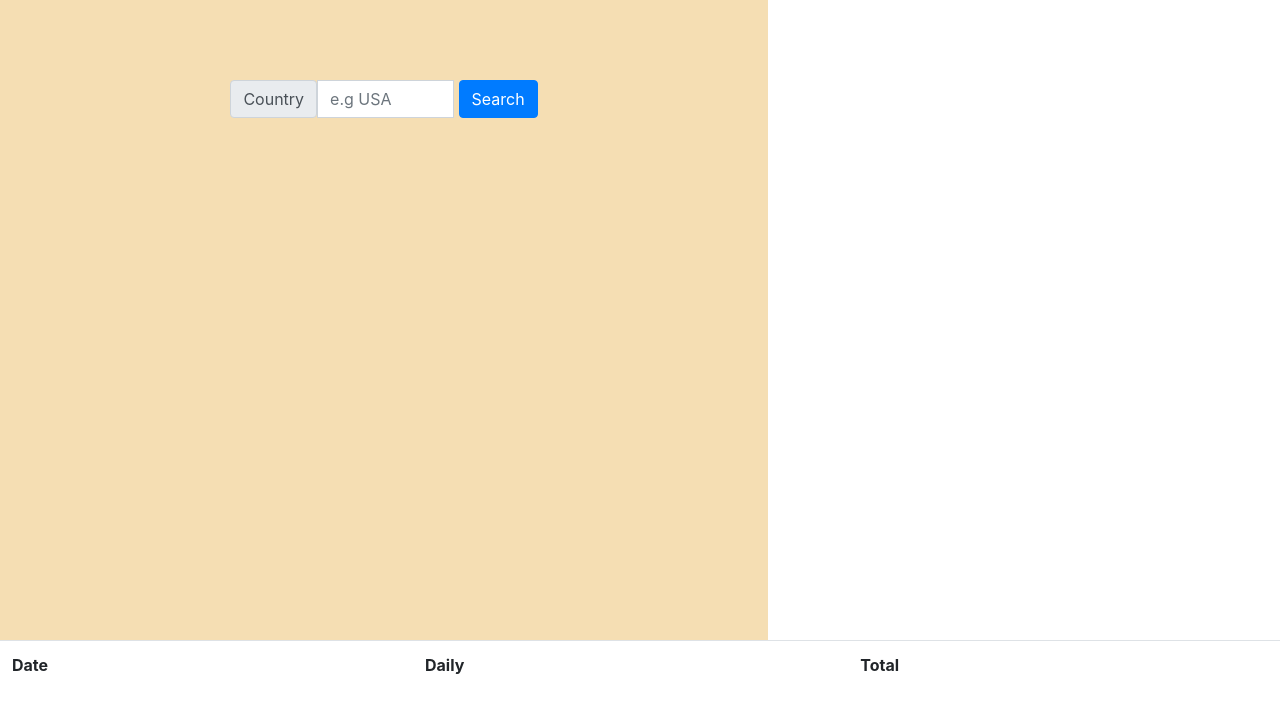
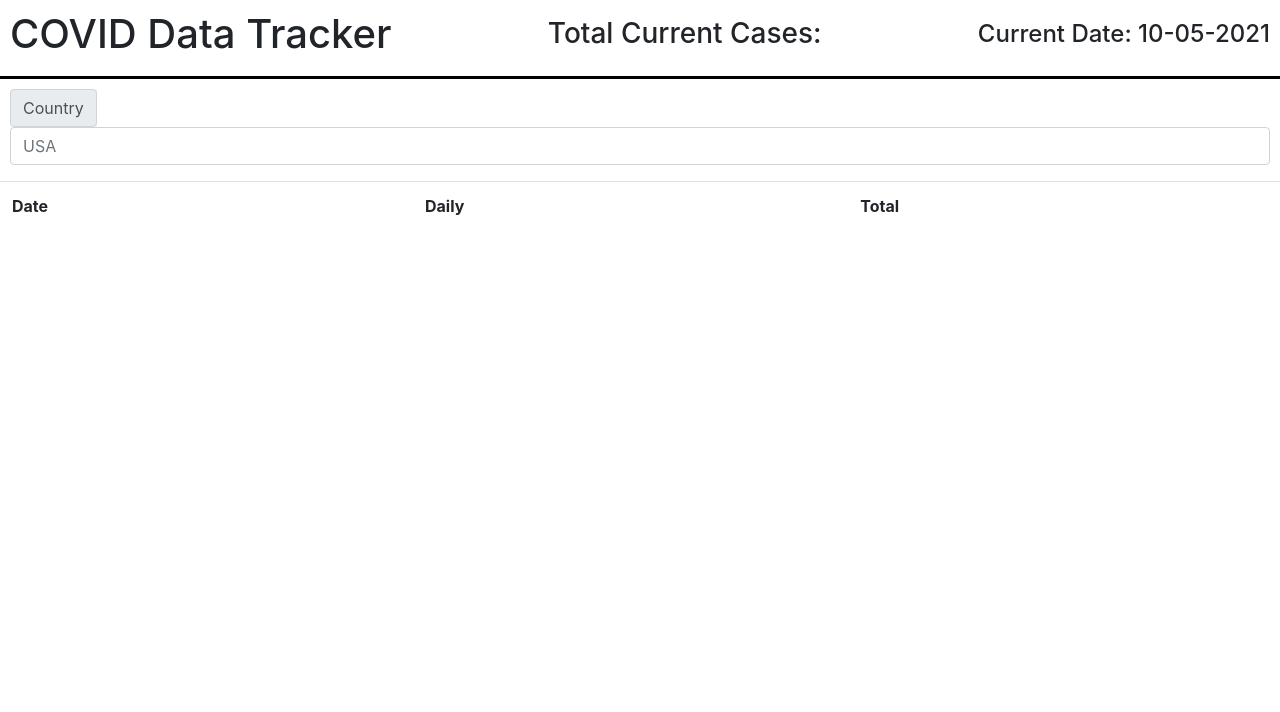
Before and after one commit to Kbove/Covid-Data-Tracker, a plain HTML site: page index.html in a window 1280 px wide. Drawn offline with nearby package versions, Linux system fonts and the light colour scheme; no server answers.

Commit message:
dynamic header

```diff
--- a/assets/script.js
+++ b/assets/script.js
@@ -1,3 +1,26 @@
+
+function getCurrent() {
+  var currentURL = 'https://covid19.mathdro.id/api/'
+  fetch(currentURL)
+     .then(function (response) {
+       return response.json();
+     })
+     .then(function (data) {
+       console.log(data.confirmed.value);
+       var casesConfirmed = data.confirmed.value;
+       $("#total-case-current").text(casesConfirmed)
+        }
+     )
+    }
+getCurrent();
+function displayDate(){
+var now = moment().format("MM-DD-YYYY");
+console.log(now)
+$("#current-date").text(now);
+}
+displayDate();
+
+
 function getVaccApi(countryName, lastDays) {
     // fetch request gets a list of all the repos for the node.js organization
     let vaccAPIUrl = 'https://disease.sh/v3/covid-19/vaccine/coverage/countries/'+ countryName +'?lastdays='+ lastDays +'&fullData=true';
@@ -29,10 +52,10 @@ function getVaccApi(countryName, lastDays) {
 let defaultCountries = ["US", "France", "Australia"];
 let countries = [];
 
-document
+/*document
   .getElementById("search-btn")
   .addEventListener("click", handleClickSearch);
-  setUp();
+  setUp();*/
 
 
   function setUp(country = "US") {
--- a/assets/style.css
+++ b/assets/style.css
@@ -1,4 +1,18 @@
-.wrapper {
+.header-container {
+  display: flex;
+  flex-direction: row;
+  justify-content: space-between;
+  align-items: center;
+  padding: 10px;
+  border-bottom: 3px solid black;
+  background-color: white;
+}
+
+.custom-input-group {
+  margin: 10px
+}
+
+/*.wrapper {
     width: 60vw;
   }
   .data-show {
@@ -15,7 +29,7 @@
   }
   .search-box > button {
     margin-left: 5px;
-  }
+  }*/
   #cards {
     display: flex;
   }
--- a/index.html
+++ b/index.html
@@ -10,7 +10,19 @@
     <link rel="stylesheet" href="./assets/style.css" />
   </head>
   <body>
-    <div class="wrapper">
+    <div class="header-container">
+      <h1 class="website-name">COVID Data Tracker</h1>
+      <h3 class="total-case-container">Total Current Cases: <span id="total-case-current"></span></h3>
+      <h4 class="date-header">Current Date: <span id="current-date"></span></h4>
+    </div>
+    <div class="custom-input-group mb-3">
+      <div class="input-group-prepend">
+        <span class="input-group-text" id="basic-addon1">Country</span>
+      </div>
+      <input type="text" class="form-control" placeholder="USA" aria-label="country" aria-describedby="basic-addon1">
+    </div>
+
+    <!--<div class="wrapper">
       <div class="data-show">
         <div class="search-box input-group mb-3">
           <span class="input-group-text" id="basic-addon1">Country</span>
@@ -21,7 +33,7 @@
             id="country-input"
           />
           <button class="btn btn-primary" id="search-btn">Search</button>
-        </div>
+        </div>-->
         <div class="data-cards" id="cards"></div>
       </div>
     </div>
@@ -43,13 +55,16 @@
               </table>
         </div>
     </section>
+
 <script src="https://code.jquery.com/jquery-3.3.1.slim.min.js" integrity="sha384-q8i/X+965DzO0rT7abK41JStQIAqVgRVzpbzo5smXKp4YfRvH+8abtTE1Pi6jizo" crossorigin="anonymous"></script>
 <script src="https://cdnjs.cloudflare.com/ajax/libs/popper.js/1.14.7/umd/popper.min.js" integrity="sha384-UO2eT0CpHqdSJQ6hJty5KVphtPhzWj9WO1clHTMGa3JDZwrnQq4sF86dIHNDz0W1" crossorigin="anonymous"></script>
 <script src="https://stackpath.bootstrapcdn.com/bootstrap/4.3.1/js/bootstrap.min.js" integrity="sha384-JjSmVgyd0p3pXB1rRibZUAYoIIy6OrQ6VrjIEaFf/nJGzIxFDsf4x0xIM+B07jRM" crossorigin="anonymous"></script>
 <script src="https://code.jquery.com/jquery-3.6.0.min.js" integrity="sha256-/xUj+3OJU5yExlq6GSYGSHk7tPXikynS7ogEvDej/m4=" crossorigin="anonymous"></script>
 <script src="https://cdn.jsdelivr.net/npm/chart.js"></script>
+<script src="https://cdnjs.cloudflare.com/ajax/libs/moment.js/2.20.1/moment.min.js"></script>
+<script src="./assets/script.js"></script>
   </body>
 </html>
 
-<script src="./assets/script.js"></script>
+
 </html>
```
